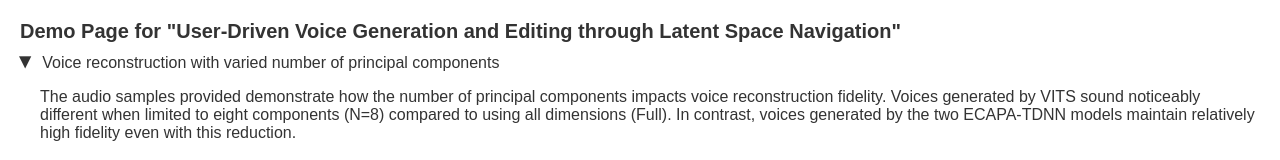
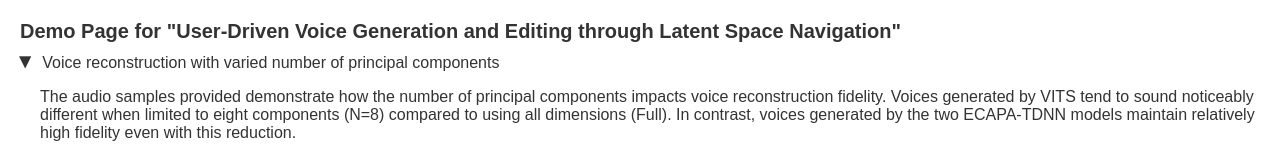
Before and after one commit to myspeechprojects/voicedesign, a plain HTML site: page index.html in a window 1280 px wide. Both pictures are taken after a click on the element 640 px from the left and 62 px from the top of the page. Shown: the top 160 px of the page. Drawn offline with Linux system fonts and the light colour scheme.

Commit message:
update index.html

```diff
--- a/index.html
+++ b/index.html
@@ -240,7 +240,8 @@
         </div>
         <div class="content">
             <p class="paragraph"> The audio samples provided demonstrate how the number of principal components impacts voice
-                reconstruction fidelity. Voices generated by VITS sound noticeably different when limited to eight components (N=8)
+                reconstruction fidelity. Voices generated by VITS tend to sound noticeably different when limited to eight components
+                (N=8)
                 compared to using all dimensions (Full). In contrast, voices generated by the two ECAPA-TDNN models maintain
                 relatively high fidelity even with this reduction.
             </p>
```
